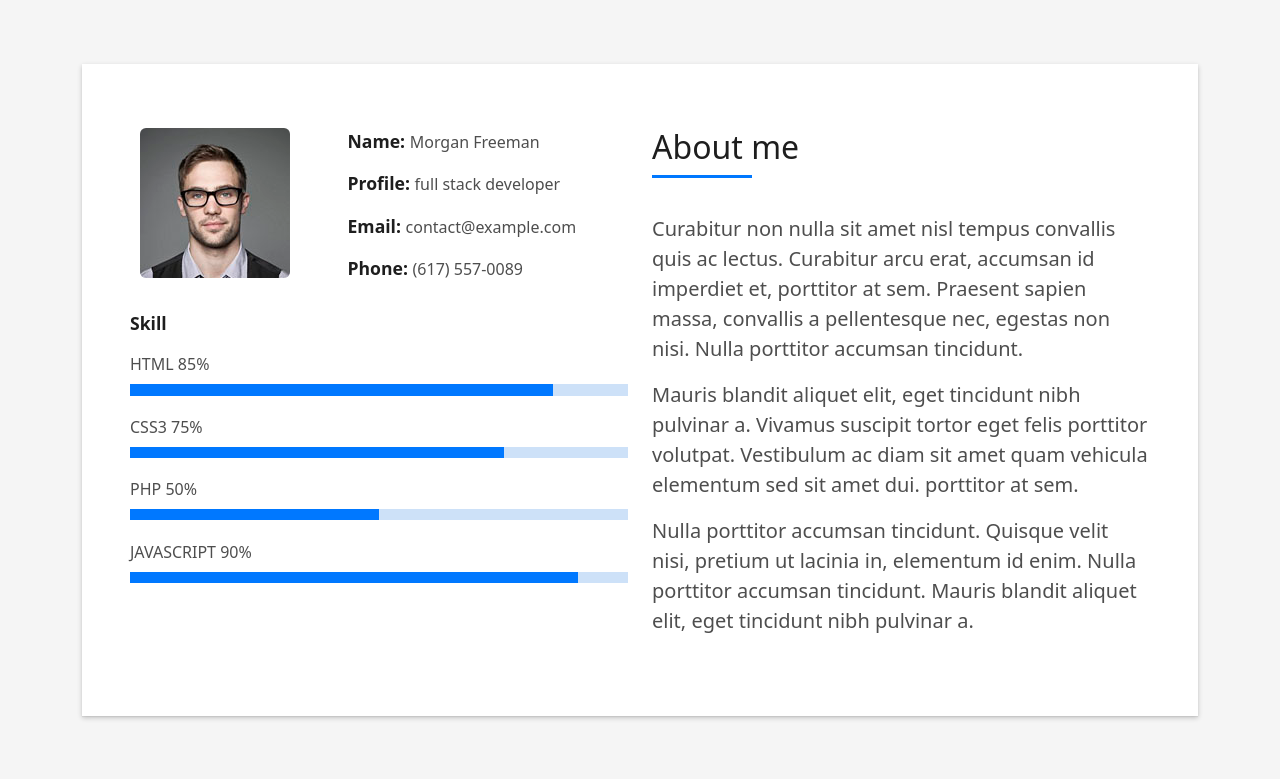
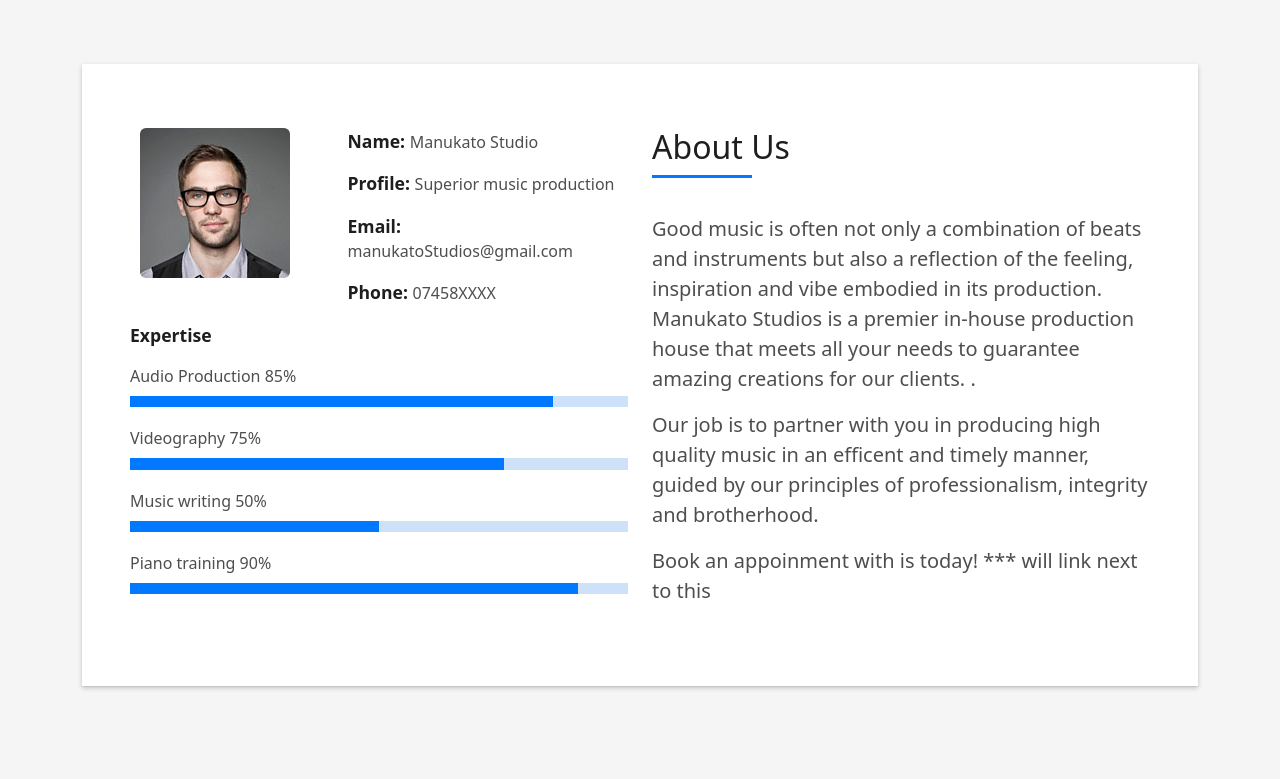
Before and after one commit to Kennethochiyeng/Kennethochiyeng.github.io, a plain HTML site: page index.html in a window 1280 px wide. Shown: the part 800-1579 px from the top of the page. Drawn offline with Linux system fonts and the light colour scheme.

Commit message:
initial basic customization

```diff
--- a/index.html
+++ b/index.html
@@ -5,7 +5,7 @@
   <meta charset="utf-8">
   <meta content="width=device-width, initial-scale=1.0" name="viewport">
 
-  <title>DevFolio Bootstrap Portfolio Template - Index</title>
+  <title>Manukaro Studios template</title>
   <meta content="" name="description">
   <meta content="" name="keywords">
 
@@ -35,10 +35,7 @@
   <!-- ======= Header ======= -->
   <header id="header" class="fixed-top">
     <div class="container d-flex align-items-center justify-content-between">
-
-      <h1 class="logo"><a href="index.html">DevFolio</a></h1>
-      <!-- Uncomment below if you prefer to use an image logo -->
-      <!-- <a href="index.html" class="logo"><img src="assets/img/logo.png" alt="" class="img-fluid"></a>-->
+      <a href="index.html" class="logo"><img src="assets/img/logo.png" alt="" class="img-fluid"></a>
 
       <nav id="navbar" class="navbar">
         <ul>
@@ -79,8 +76,8 @@
       <div class="table-cell">
         <div class="container">
           <!--<p class="display-6 color-d">Hello, world!</p>-->
-          <h1 class="hero-title mb-4">I am Morgan Freeman</h1>
-          <p class="hero-subtitle"><span class="typed" data-typed-items="Designer, Developer, Freelancer, Photographer"></span></p>
+          <h1 class="hero-title mb-4">Manukato Studios</h1>
+          <p class="hero-subtitle"><span class="typed" data-typed-items="Home of great Music, Audio Production, Videography, Inspiration"></span></p>
           <!-- <p class="pt-3"><a class="btn btn-primary btn js-scroll px-4" href="#about" role="button">Learn More</a></p> -->
         </div>
       </div>
@@ -105,28 +102,28 @@
                     </div>
                     <div class="col-sm-6 col-md-7">
                       <div class="about-info">
-                        <p><span class="title-s">Name: </span> <span>Morgan Freeman</span></p>
-                        <p><span class="title-s">Profile: </span> <span>full stack developer</span></p>
-                        <p><span class="title-s">Email: </span> <span>contact@example.com</span></p>
-                        <p><span class="title-s">Phone: </span> <span>(617) 557-0089</span></p>
+                        <p><span class="title-s">Name: </span> <span>Manukato Studio</span></p>
+                        <p><span class="title-s">Profile: </span> <span>Superior music production</span></p>
+                        <p><span class="title-s">Email: </span> <span>manukatoStudios@gmail.com</span></p>
+                        <p><span class="title-s">Phone: </span> <span>07458XXXX</span></p>
                       </div>
                     </div>
                   </div>
                   <div class="skill-mf">
-                    <p class="title-s">Skill</p>
-                    <span>HTML</span> <span class="pull-right">85%</span>
+                    <p class="title-s">Expertise</p>
+                    <span>Audio Production</span> <span class="pull-right">85%</span>
                     <div class="progress">
                       <div class="progress-bar" role="progressbar" style="width: 85%;" aria-valuenow="85" aria-valuemin="0" aria-valuemax="100"></div>
                     </div>
-                    <span>CSS3</span> <span class="pull-right">75%</span>
+                    <span>Videography</span> <span class="pull-right">75%</span>
                     <div class="progress">
                       <div class="progress-bar" role="progressbar" style="width: 75%" aria-valuenow="75" aria-valuemin="0" aria-valuemax="100"></div>
                     </div>
-                    <span>PHP</span> <span class="pull-right">50%</span>
+                    <span>Music writing</span> <span class="pull-right">50%</span>
                     <div class="progress">
                       <div class="progress-bar" role="progressbar" style="width: 50%" aria-valuenow="50" aria-valuemin="0" aria-valuemax="100"></div>
                     </div>
-                    <span>JAVASCRIPT</span> <span class="pull-right">90%</span>
+                    <span>Piano training</span> <span class="pull-right">90%</span>
                     <div class="progress">
                       <div class="progress-bar" role="progressbar" style="width: 90%" aria-valuenow="90" aria-valuemin="0" aria-valuemax="100"></div>
                     </div>
@@ -136,24 +133,18 @@
                   <div class="about-me pt-4 pt-md-0">
                     <div class="title-box-2">
                       <h5 class="title-left">
-                        About me
+                        About Us
                       </h5>
                     </div>
                     <p class="lead">
-                      Curabitur non nulla sit amet nisl tempus convallis quis ac lectus. Curabitur arcu erat, accumsan id
-                      imperdiet et, porttitor
-                      at sem. Praesent sapien massa, convallis a pellentesque nec, egestas non nisi. Nulla
-                      porttitor accumsan tincidunt.
+                      Good music is often not only a combination of beats and instruments but also a reflection of the feeling, inspiration and vibe embodied in its production.
+                      Manukato Studios is a premier in-house production house that meets all your needs to guarantee amazing creations for our clients. .
                     </p>
                     <p class="lead">
-                      Mauris blandit aliquet elit, eget tincidunt nibh pulvinar a. Vivamus suscipit tortor eget felis
-                      porttitor volutpat. Vestibulum
-                      ac diam sit amet quam vehicula elementum sed sit amet dui. porttitor at sem.
+                      Our job is to partner with you in producing high quality music in an efficent and timely manner, guided by our principles of professionalism, integrity and brotherhood.
                     </p>
                     <p class="lead">
-                      Nulla porttitor accumsan tincidunt. Quisque velit nisi, pretium ut lacinia in, elementum id enim.
-                      Nulla porttitor accumsan
-                      tincidunt. Mauris blandit aliquet elit, eget tincidunt nibh pulvinar a.
+                      Book an appoinment with is today! *** will link next to this
                     </p>
                   </div>
                 </div>
```
